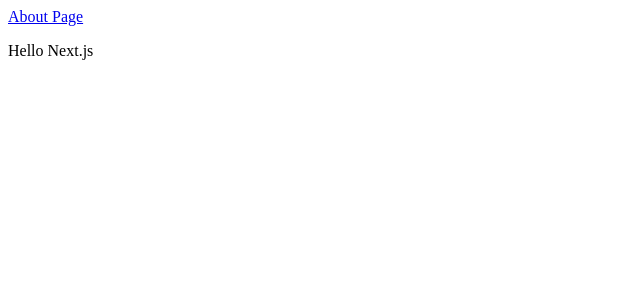
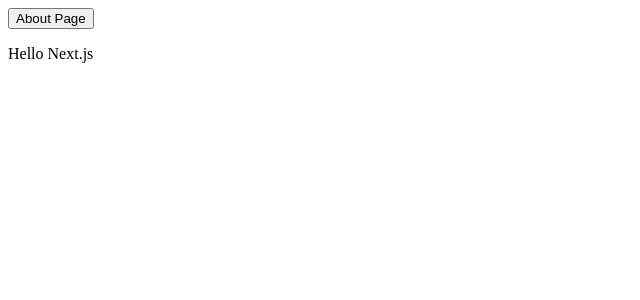
Before and after one commit to flegelleicht/learning-nextjs, a Next.js app: page / in a window 1280 px wide. Shown: the top 300 px of the page, without its empty margins (0-640 px from the left). Built offline with nearby package versions, Linux system fonts and the light colour scheme.

Commit message:
Changed to navigation via a button
- The only requirement for components placed inside <Link> is they should accept an onClick prop.

```diff
--- a/pages/index.js
+++ b/pages/index.js
@@ -3,7 +3,7 @@ import Link from 'next/link'
 const Index = () => (
   <div>
     <Link href="/about">
-      <a>About Page</a>
+      <button>About Page</button>
     </Link>
     <p>Hello Next.js</p>
   </div>
```
